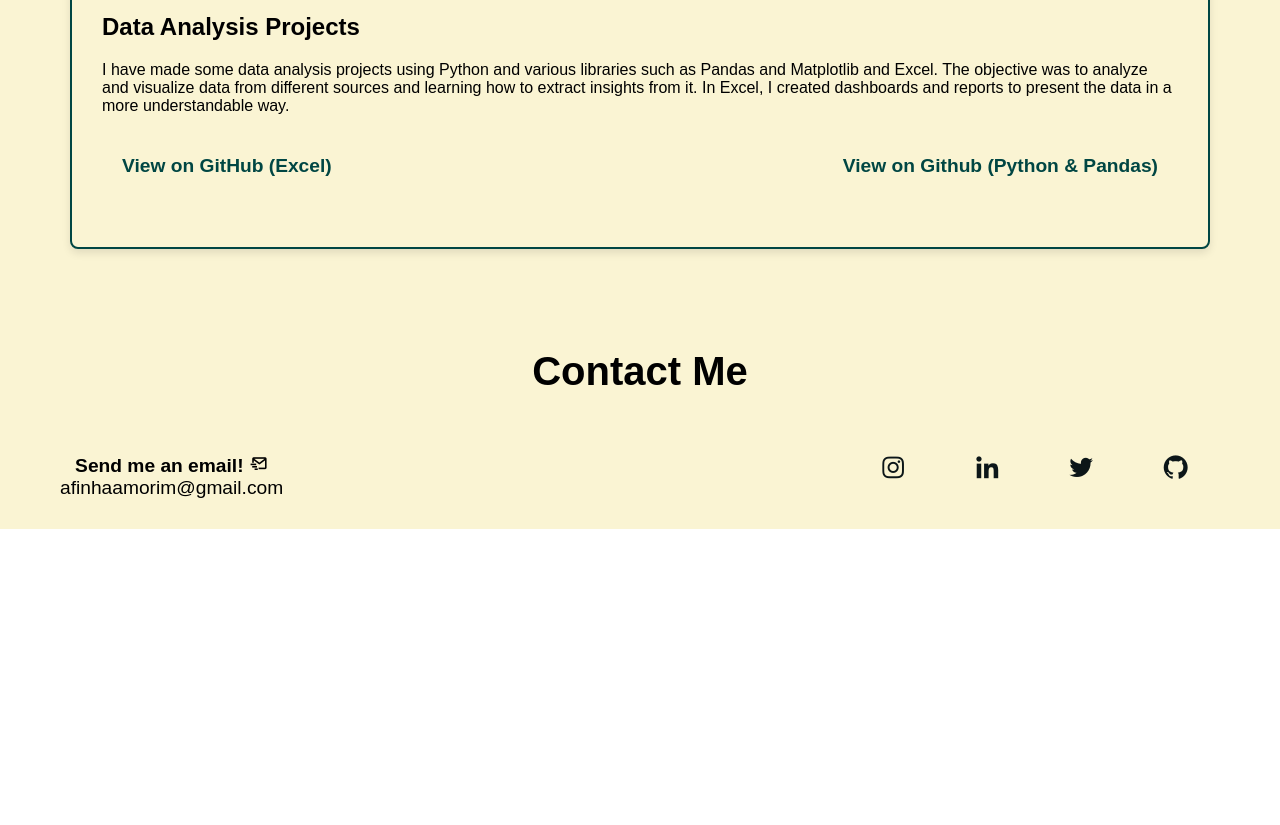
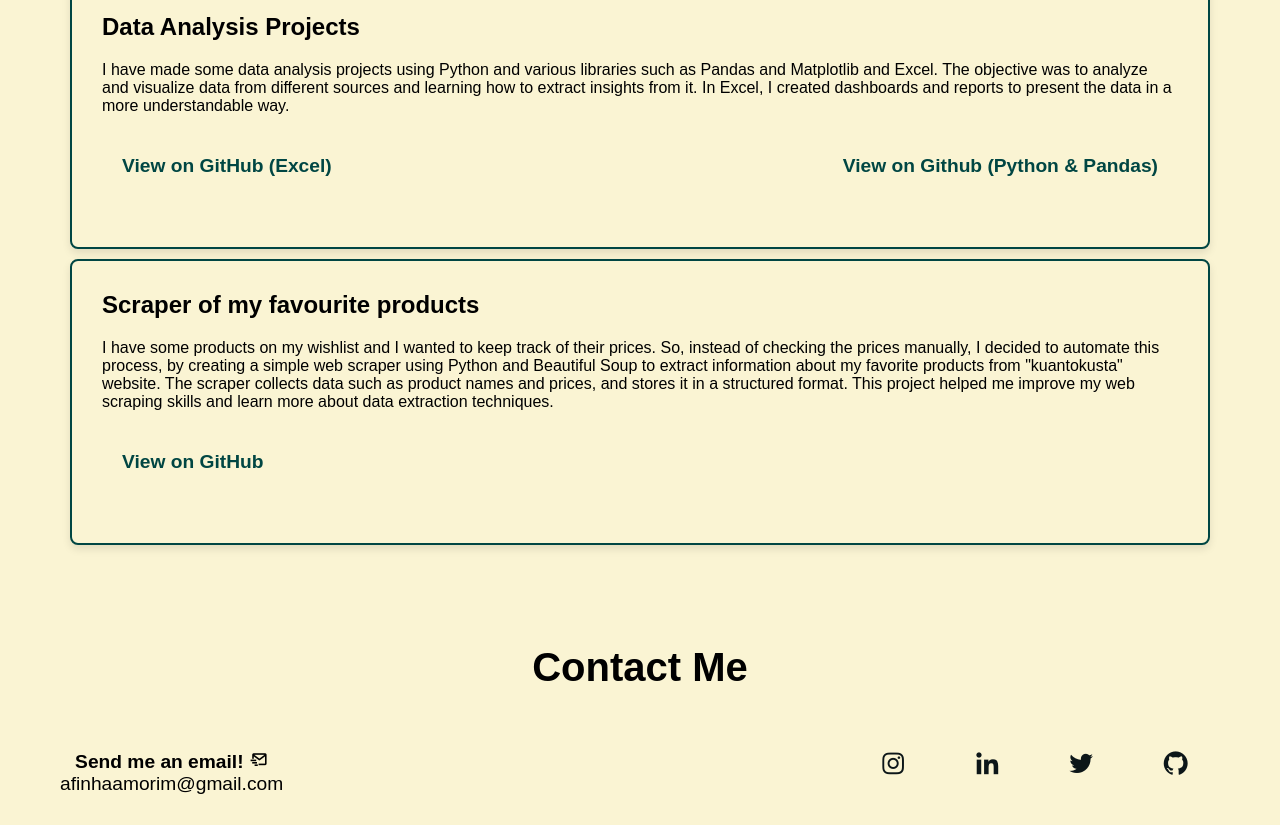
Before and after one commit to Laureano139/Laureano139.github.io, a plain HTML site: page index.html in a window 1280 px wide. Shown: the part 1050-1875 px from the top of the page. Before the commit the page ends 1579 px from the top, so only its background shows below. Drawn offline with nearby package versions, Linux system fonts and the light colour scheme; a web font is replaced by a local one.

Commit message:
New Project

```diff
--- a/index.html
+++ b/index.html
@@ -112,6 +112,20 @@
                         </p>
                     </div>
                 </div>
+                <div class="project-card">
+                    <div class="project3">
+                        <h2>Scraper of my favourite products</h2>
+                        <p>
+                            I have some products on my wishlist and I wanted to keep track of their prices. So, instead of checking the prices manually, I decided to automate this process, by
+                            creating a simple web scraper using Python and Beautiful Soup to extract information about my favorite products from "kuantokusta" website.
+                            The scraper collects data such as product names and prices, and stores it in a structured format.
+                            This project helped me improve my web scraping skills and learn more about data extraction techniques.
+                            <div class="github-links">
+                                <a href="https://github.com/Laureano139/web_scraping_my_fav_prods" target="_blank">View on GitHub</a>
+                            </div>
+                        </p>
+                    </div>
+                </div>
             </div>
         </div>
     </section>
--- a/style.css
+++ b/style.css
@@ -272,6 +272,48 @@ header .navbar a {
     font-size: 1.4em;
 }
 
+.projects .container .projects-grid .project-card .project3 h2{
+    padding: 10px;
+}
+
+.projects .container .projects-grid .project-card .project3 p {
+    padding: 10px;
+}
+
+.projects .container .projects-grid .project-card .project3 .github-links {
+    display: flex;
+    justify-content: space-between;
+}
+
+.projects .container .projects-grid .project-card .project3 .github-links a {
+    color: var(--primaryColor);
+    font-weight: bold;
+    font-size: 1.2em;
+    padding: 30px;
+}
+
+.projects .container .projects-grid .project-card .project3 .github-links a:hover{
+    opacity: 0.8;
+    font-size: 1.4em;
+}
+
+.projects .container .projects-grid .project-card .project3 .github-links {
+    display: flex;
+    justify-content: space-between;
+}
+
+.projects .container .projects-grid .project-card .project3 .github-links a {
+    color: var(--primaryColor);
+    font-weight: bold;
+    font-size: 1.2em;
+    padding: 30px;
+}
+
+.projects .container .projects-grid .project-card .project3 .github-links a:hover{
+    opacity: 0.8;
+    font-size: 1.4em;
+}
+
 
 /* CONTACT ME SECTION */
 
```
